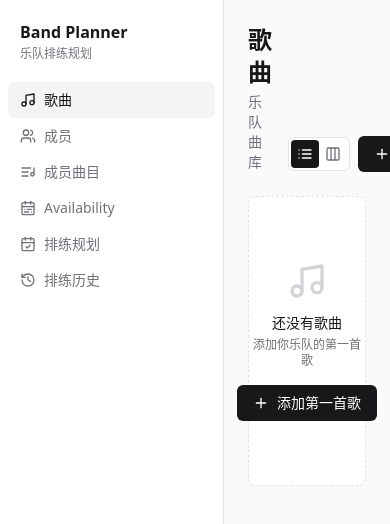
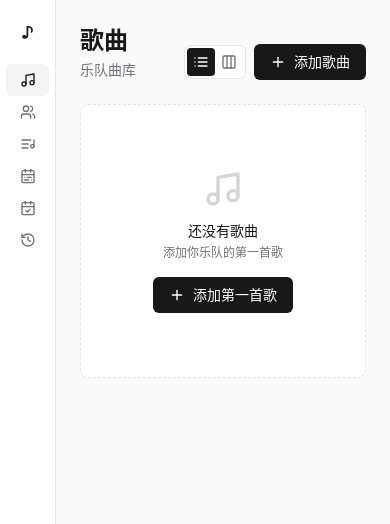
Before and after one commit to Yiluo-pHoton/band-planner, a React (Vite) app: page / in a window 390 px wide. Shown: the top 524 px of the page. Built offline with nearby package versions, Linux system fonts and the light colour scheme.

Commit message:
feat(sidebar): responsive collapse to icon-only on narrow screens
Sidebar shrinks from w-56 to w-14 below lg breakpoint, showing only
icons with tooltip labels. Gives ~170px extra width for content pages.

```diff
--- a/src/components/Sidebar.tsx
+++ b/src/components/Sidebar.tsx
@@ -25,12 +25,15 @@ interface SidebarProps {
 
 export function Sidebar({ active, onChange }: SidebarProps) {
   return (
-    <aside className="flex h-screen w-56 flex-col border-r border-zinc-200 bg-white">
-      <div className="px-5 py-5">
-        <p className="text-base font-semibold text-zinc-900">Band Planner</p>
-        <p className="text-xs text-zinc-500 mt-0.5">乐队排练规划</p>
+    <aside className="flex h-screen w-14 flex-col border-r border-zinc-200 bg-white transition-all lg:w-56">
+      {/* Logo area */}
+      <div className="px-3 py-5 lg:px-5">
+        <p className="hidden text-base font-semibold text-zinc-900 lg:block">Band Planner</p>
+        <p className="hidden text-xs text-zinc-500 mt-0.5 lg:block">乐队排练规划</p>
+        {/* Collapsed: just a music icon */}
+        <p className="text-center text-base font-bold text-zinc-900 lg:hidden">♪</p>
       </div>
-      <nav className="flex-1 px-2">
+      <nav className="flex-1 px-1.5 lg:px-2">
         {NAV.map((item) => {
           const Icon = item.icon;
           const isActive = item.key === active;
@@ -39,15 +42,16 @@ export function Sidebar({ active, onChange }: SidebarProps) {
               key={item.key}
               type="button"
               onClick={() => onChange(item.key)}
+              title={item.label}
               className={cn(
-                'flex w-full items-center gap-2 rounded-md px-3 py-2 text-sm font-medium transition-colors',
+                'flex w-full items-center justify-center gap-2 rounded-md px-2 py-2 text-sm font-medium transition-colors lg:justify-start lg:px-3',
                 isActive
                   ? 'bg-zinc-100 text-zinc-900'
                   : 'text-zinc-500 hover:bg-zinc-50 hover:text-zinc-900',
               )}
             >
-              <Icon className="h-4 w-4" />
-              {item.label}
+              <Icon className="h-4 w-4 shrink-0" />
+              <span className="hidden lg:inline">{item.label}</span>
             </button>
           );
         })}
```
